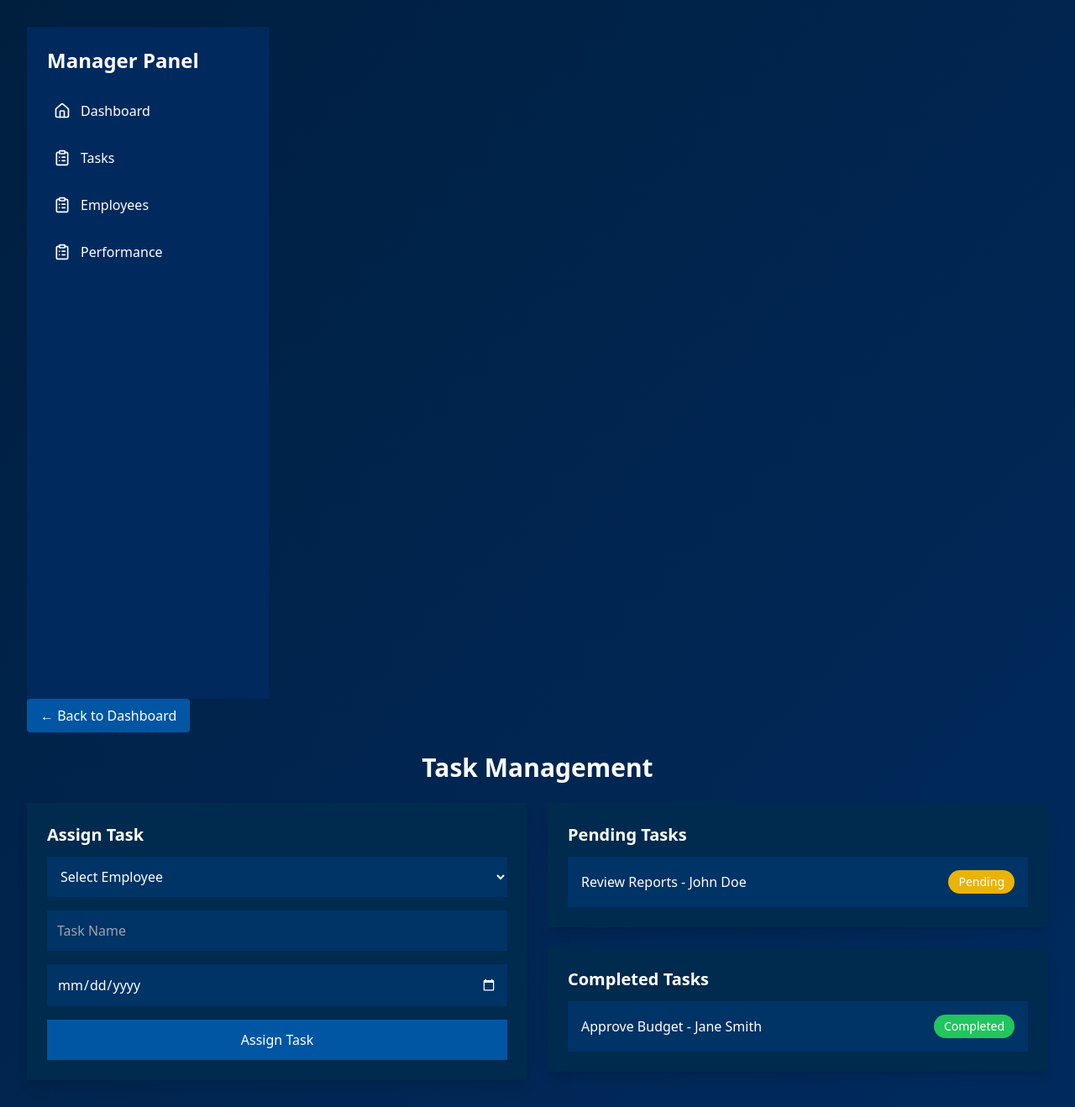
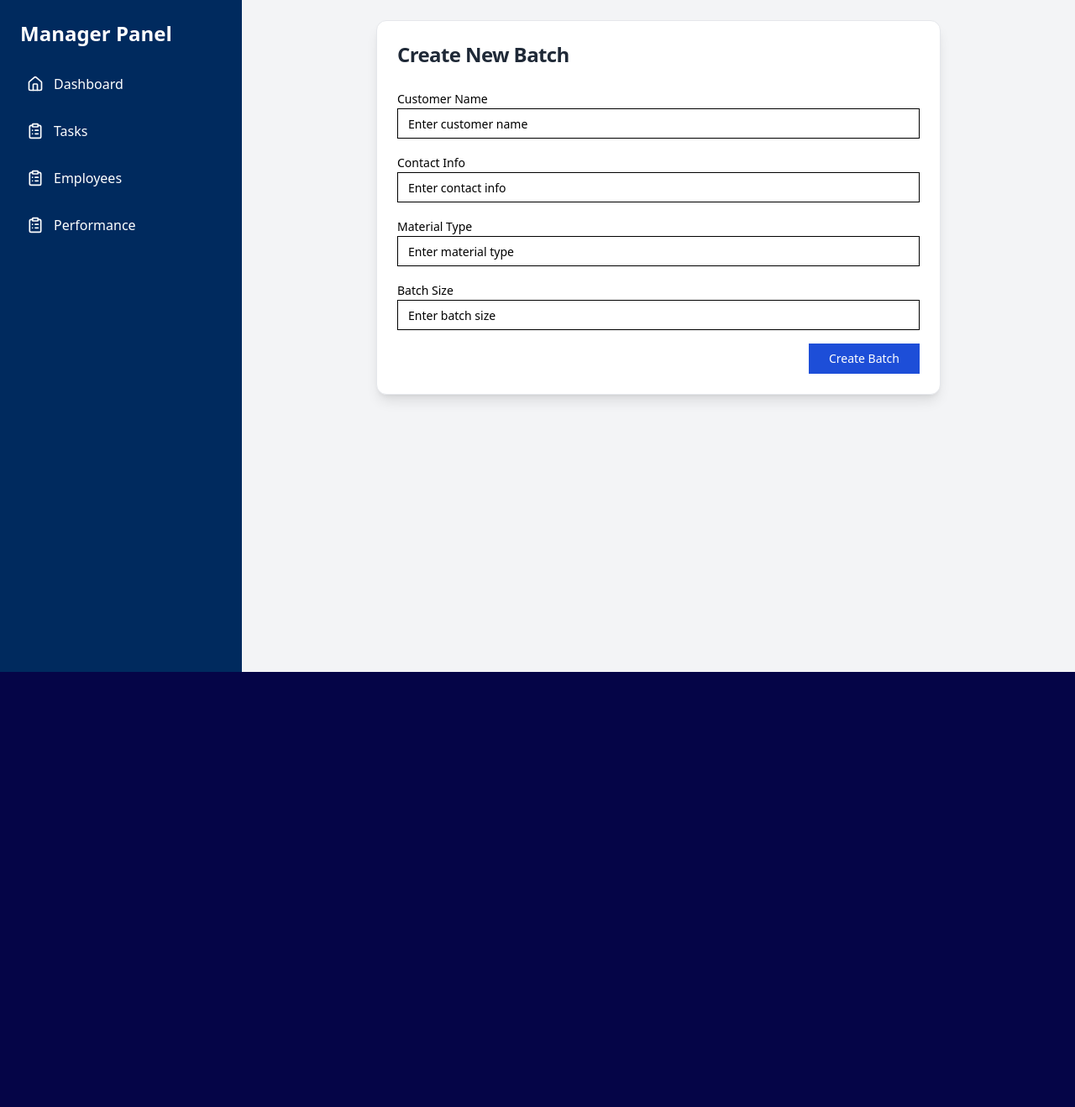
Before and after one commit to TrupeshMandani/DiamondsOperating, a Next.js app in the folder frontend/: page /Pages/Manager/tasks in a window 1280 px wide. Shown: the whole page at 84% size. After the commit the page ends 800 px from the top, so only its background shows below. Built offline with nearby package versions, Linux system fonts and the light colour scheme.

Commit message:
Starting for Creating new batch

```diff
--- a/frontend/app/Pages/Manager/tasks/page.jsx
+++ b/frontend/app/Pages/Manager/tasks/page.jsx
@@ -1,66 +1,111 @@
 "use client";
+import { useState } from "react";
+import { toast } from "react-hot-toast";
+import { Button } from "../../../component/ui/button";
+import { Card, CardContent, CardHeader, CardTitle } from "@/components/ui/card";
+import { Input } from "@/components/ui/input";
+import { Label } from "@/components/ui/label";
+import Sidebar from "../../../component/Sidebar"; // Ensure this is your existing Sidebar
 
-import { useState, useEffect } from "react";
-import AssignTask from "../../../component/AssignTask";
-import TaskList from "../../../component/TaskList";
-import Sidebar from "@/app/component/Sidebar";
-import { useRouter } from "next/navigation";
+export default function BatchCreationForm() {
+  const [formData, setFormData] = useState({
+    customerName: "",
+    contactInfo: "",
+    materialType: "",
+    batchSize: "",
+  });
 
-const TasksPage = () => {
-  const [tasks, setTasks] = useState([]);
-  const [employees, setEmployees] = useState([]);
-  const router = useRouter();
+  const handleChange = (e) => {
+    setFormData({ ...formData, [e.target.name]: e.target.value });
+  };
 
-  useEffect(() => {
-    setTasks([
-      { id: 1, taskName: "Review Reports", assignedTo: "John Doe", status: "Pending" },
-      { id: 2, taskName: "Approve Budget", assignedTo: "Jane Smith", status: "Completed" },
-    ]);
-
-    setEmployees([
-      { id: 1, name: "John Doe" },
-      { id: 2, name: "Jane Smith" },
-      { id: 3, name: "Michael Johnson" },
-    ]);
-  }, []);
-
-  const assignTask = (newTask) => {
-    setTasks((prevTasks) => [...prevTasks, newTask]);
+  const handleSubmit = (e) => {
+    e.preventDefault();
+    toast.success("Batch Created Successfully!");
+    console.log("Batch Data:", formData);
   };
 
   return (
-    <div className="min-h-screen p-8 text-white bg-gradient-to-br from-[#001F3F] to-[#002A5E]">
+    <div className="flex h-screen">
+      {/* Sidebar (Dark Blue) */}
       <Sidebar />
-      <button
-        className="bg-[#0056A3] text-white px-4 py-2 rounded hover:bg-[#004080] mb-6"
-        onClick={() => router.push("/")}
-      >
-        ← Back to Dashboard
-      </button>
 
-      <h1 className="text-3xl font-bold mb-6 text-center">Task Management</h1>
+      {/* Main Content */}
+      <div className="flex-1 bg-gray-100 p-6">
+        <Card className="w-full max-w-2xl mx-auto shadow-lg rounded-xl border text-black border-gray-200 bg-white">
+          <CardHeader>
+            <CardTitle className="text-2xl font-semibold text-gray-800">
+              Create New Batch
+            </CardTitle>
+          </CardHeader>
+          <CardContent>
+            <form onSubmit={handleSubmit} className="space-y-4">
+              {/* Customer Name */}
+              <div>
+                <Label htmlFor="customerName">Customer Name</Label>
+                <Input
+                  id="customerName"
+                  name="customerName"
+                  type="text"
+                  placeholder="Enter customer name"
+                  value={formData.customerName}
+                  onChange={handleChange}
+                  required
+                />
+              </div>
 
-      <div className="grid grid-cols-1 lg:grid-cols-2 gap-6">
-        {/* Assign Task Form */}
-        <div className="bg-[#002A4E] p-6 rounded-lg shadow-lg">
-          <h2 className="text-xl font-semibold mb-3">Assign Task</h2>
-          <AssignTask employees={employees} onAssign={assignTask} />
-        </div>
+              {/* Contact Info */}
+              <div>
+                <Label htmlFor="contactInfo">Contact Info</Label>
+                <Input
+                  id="contactInfo"
+                  name="contactInfo"
+                  type="text"
+                  placeholder="Enter contact info"
+                  value={formData.contactInfo}
+                  onChange={handleChange}
+                  required
+                />
+              </div>
 
-        {/* Pending & Completed Tasks */}
-        <div className="space-y-6">
-          <div className="bg-[#002A4E] p-6 rounded-lg shadow-lg">
-            <h2 className="text-xl font-semibold mb-3">Pending Tasks</h2>
-            <TaskList tasks={tasks} filter="pending" />
-          </div>
-          <div className="bg-[#002A4E] p-6 rounded-lg shadow-lg">
-            <h2 className="text-xl font-semibold mb-3">Completed Tasks</h2>
-            <TaskList tasks={tasks} filter="completed" />
-          </div>
-        </div>
+              {/* Material Type */}
+              <div>
+                <Label htmlFor="materialType">Material Type</Label>
+                <Input
+                  id="materialType"
+                  name="materialType"
+                  type="text"
+                  placeholder="Enter material type"
+                  value={formData.materialType}
+                  onChange={handleChange}
+                  required
+                />
+              </div>
+
+              {/* Batch Size */}
+              <div>
+                <Label htmlFor="batchSize">Batch Size</Label>
+                <Input
+                  id="batchSize"
+                  name="batchSize"
+                  type="number"
+                  placeholder="Enter batch size"
+                  value={formData.batchSize}
+                  onChange={handleChange}
+                  required
+                />
+              </div>
+
+              {/* Submit Button */}
+              <div className="flex justify-end">
+                <Button type="submit" className="bg-blue-700 hover:bg-blue-800 text-white px-6 py-2 rounded-lg">
+                  Create Batch
+                </Button>
+              </div>
+            </form>
+          </CardContent>
+        </Card>
       </div>
     </div>
   );
-};
-
-export default TasksPage;
+}
--- a/frontend/package.json
+++ b/frontend/package.json
@@ -16,7 +16,6 @@
     "@shadcn/ui": "^0.0.4",
     "axios": "^1.7.9",
     "class-variance-authority": "^0.7.1",
-
     "framer-motion": "^12.4.7",
     "lucide-react": "^0.475.0",
     "motion": "^12.4.7",
@@ -24,6 +23,7 @@
     "next-themes": "^0.4.4",
     "react": "^19.0.0",
     "react-dom": "^19.0.0",
+    "react-hot-toast": "^2.5.2",
     "react-icons": "^5.5.0",
     "react-router-dom": "^7.1.5",
     "recharts": "^2.15.1",
```
Also changed, not shown: 2 other files (tests, documents, lock files or other folders).
